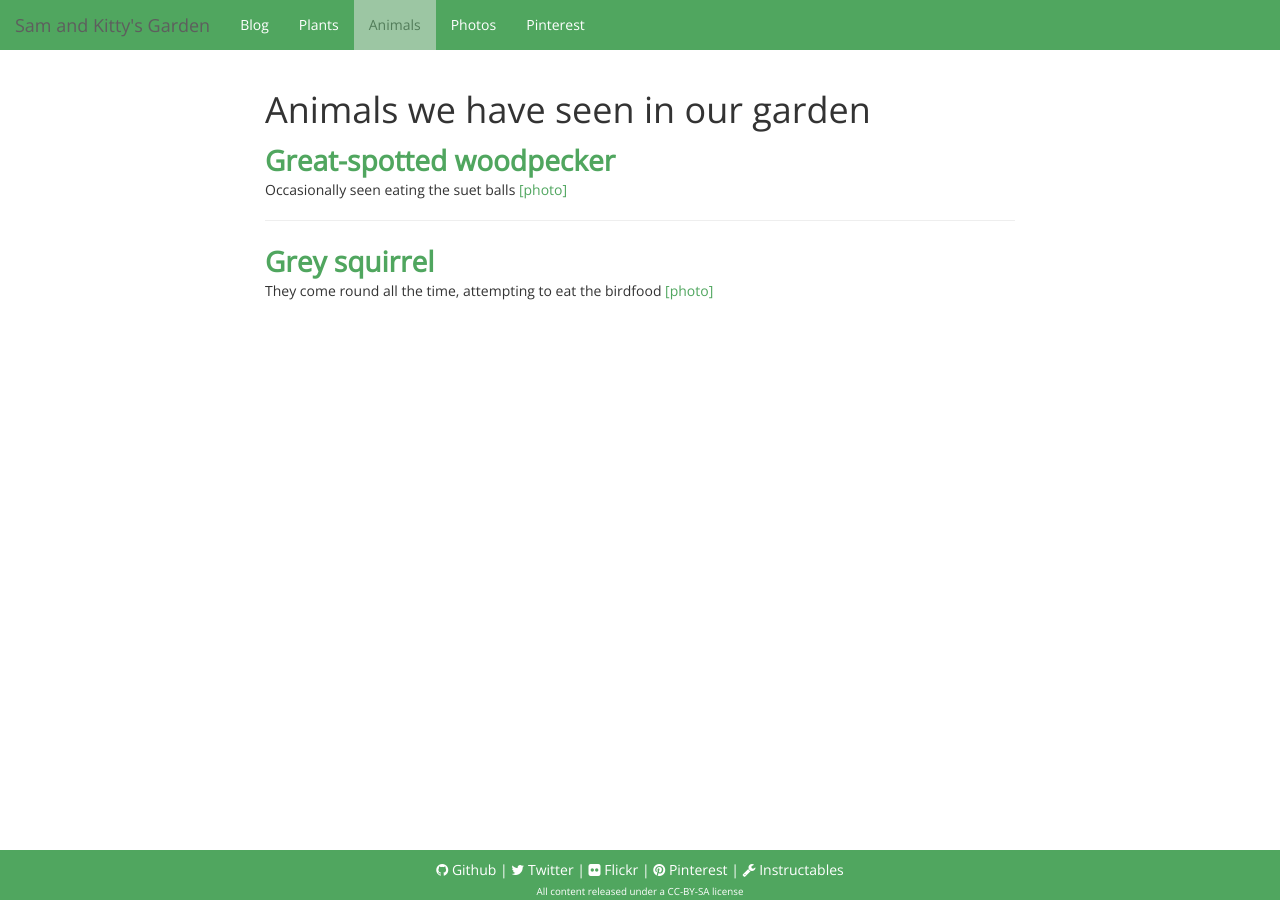
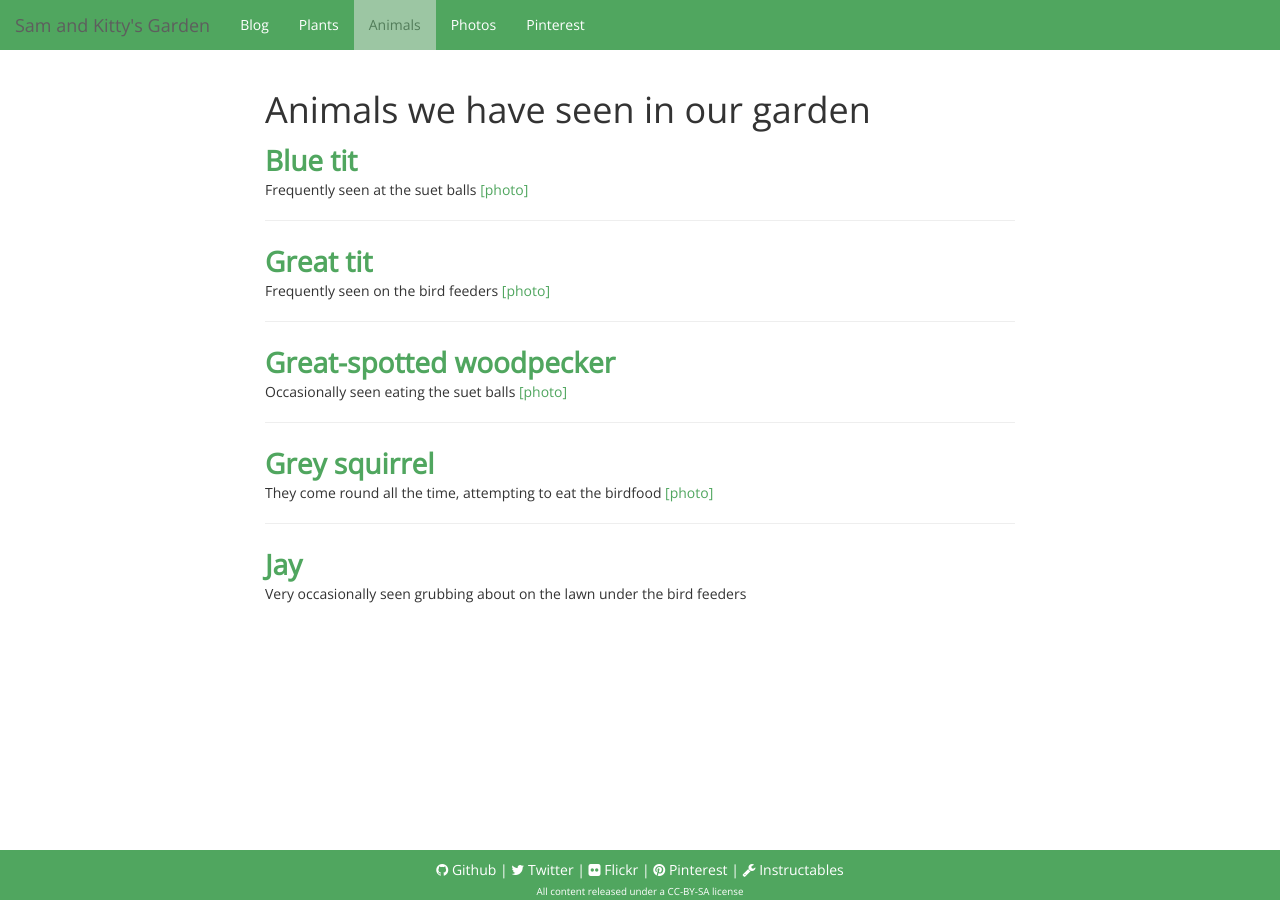
Before and after one commit to culpabilitybrown/culpabilitybrown.github.io, a Jekyll site: the page built from animals.html, in a window 1280 px wide. Built offline with Jekyll 4.4.1, drawn with Linux system fonts in a browser that asks for light colours; nearby versions of some CDN libraries.

Commit message:
More birds

```diff
--- a/_data/animals.yml
+++ b/_data/animals.yml
@@ -1,9 +1,23 @@
+- name: Blue tit
+  link: http://www.rspb.org.uk/discoverandenjoynature/discoverandlearn/birdguide/name/b/bluetit/
+  comment: Frequently seen at the suet balls
+  photo: https://www.flickr.com/photos/pikesley/14622061026/in/set-72157644197110144
+
 - name: Grey squirrel
   link: http://en.wikipedia.org/wiki/Eastern_gray_squirrel
   comment: They come round all the time, attempting to eat the birdfood
   photo: https://www.flickr.com/photos/pikesley/13979382043/in/set-72157644197110144
 
+- name: Great tit
+  link: http://www.rspb.org.uk/discoverandenjoynature/discoverandlearn/birdguide/name/g/greattit/
+  comment: Frequently seen on the bird feeders
+  photo: https://www.flickr.com/photos/pikesley/14622061026/in/set-72157644197110144
+
 - name: Great-spotted woodpecker
   link: http://www.rspb.org.uk/discoverandenjoynature/discoverandlearn/birdguide/name/g/greatspottedwoodpecker/
   comment: Occasionally seen eating the suet balls
   photo: https://www.flickr.com/photos/pikesley/15436488737/in/photolist-
+
+- name: Jay
+  link: http://www.rspb.org.uk/discoverandenjoynature/discoverandlearn/birdguide/name/j/jay/
+  comment: Very occasionally seen grubbing about on the lawn under the bird feeders
```
